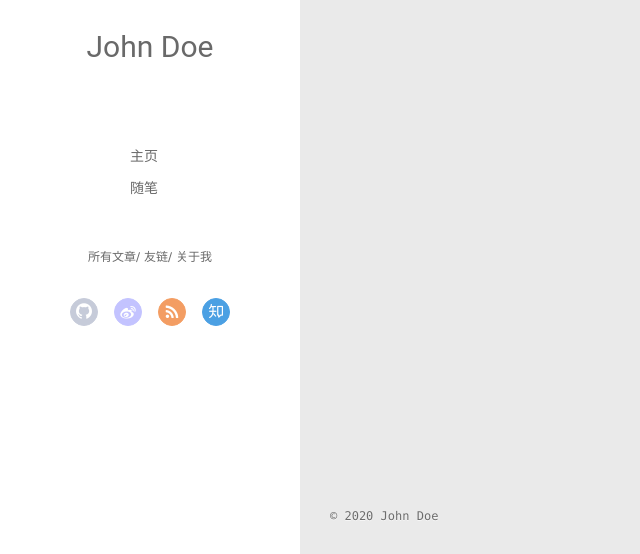
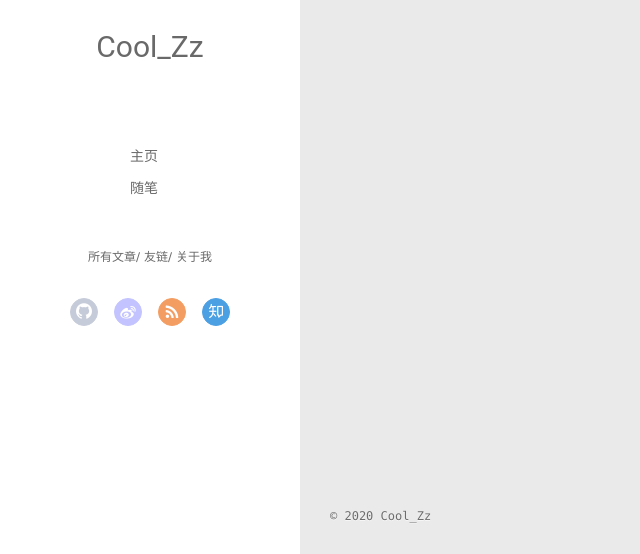
Before and after one commit to Cool-Zz-xzx/Cool-Zz-xzx.github.io, a plain HTML site: page archives/index.html in a window 1280 px wide. Shown: the part 243-797 px from the top of the page, 0-640 px from the left. Drawn offline with Linux system fonts and the light colour scheme; no server answers.

Commit message:
Site updated: 2020-05-28 01:40:14

```diff
--- a/archives/index.html
+++ b/archives/index.html
@@ -13,7 +13,7 @@
 <meta property="og:url" content="http://yoursite.com/archives/index.html">
 <meta property="og:site_name" content="Hexo">
 <meta property="og:locale" content="en_US">
-<meta property="article:author" content="John Doe">
+<meta property="article:author" content="Cool_Zz">
 <meta name="twitter:card" content="summary">
 
     <link rel="alternative" href="/atom.xml" title="Hexo" type="application/atom+xml">
@@ -46,7 +46,7 @@
 			<img src="" class="js-avatar">
 		</a>
 		<hgroup>
-		  <h1 class="header-author"><a href="/">John Doe</a></h1>
+		  <h1 class="header-author"><a href="/">Cool_Zz</a></h1>
 		</hgroup>
 
 
@@ -104,7 +104,7 @@
 				<img src="" class="js-avatar">
 			</div>
 			<hgroup>
-			  <h1 class="header-author js-header-author">John Doe</h1>
+			  <h1 class="header-author js-header-author">Cool_Zz</h1>
 			</hgroup>
 
 
@@ -202,7 +202,7 @@
   <div class="outer">
     <div id="footer-info">
     	<div class="footer-left">
-    		&copy; 2020 John Doe
+    		&copy; 2020 Cool_Zz
     	</div>
       	<div class="footer-right">
       		<a href="http://hexo.io/" target="_blank">Hexo</a>  Theme <a href="https://github.com/litten/hexo-theme-yilia" target="_blank">Yilia</a> by Litten
```
Also changed, not shown: 2020/05/27/hello-world/index.html (+4 -4 lines), archives/2020/05/index.html (+4 -4 lines), archives/2020/index.html (+4 -4 lines), index.html (+4 -4 lines).
